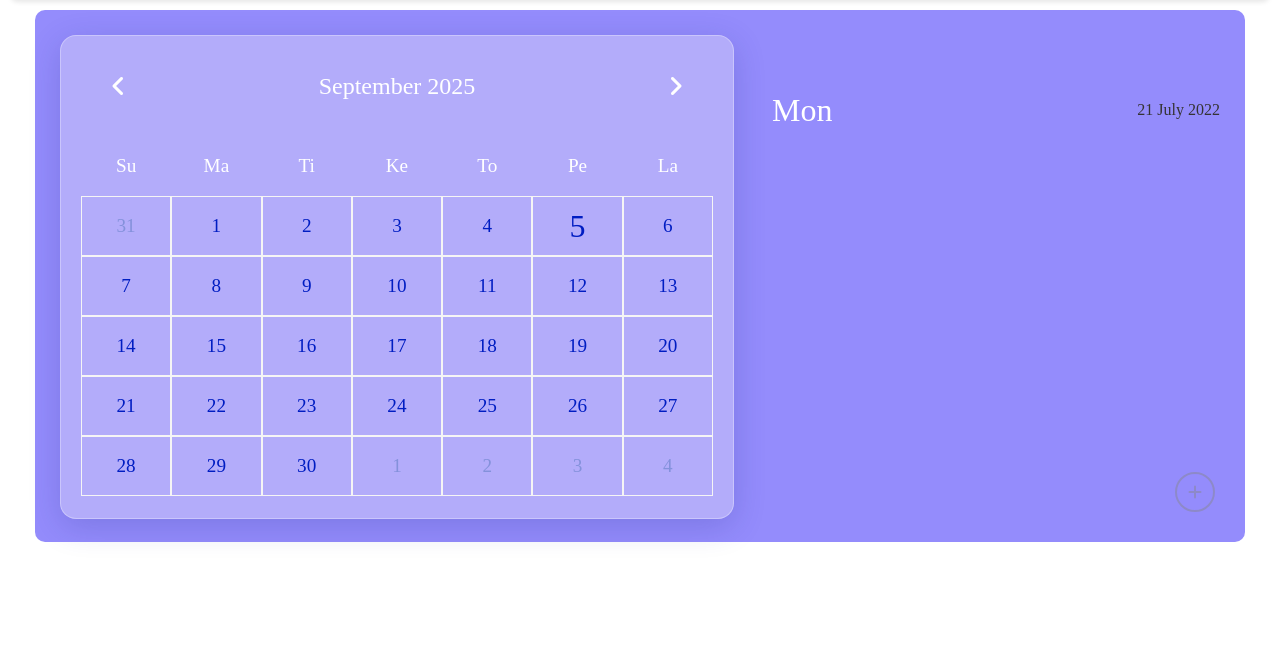
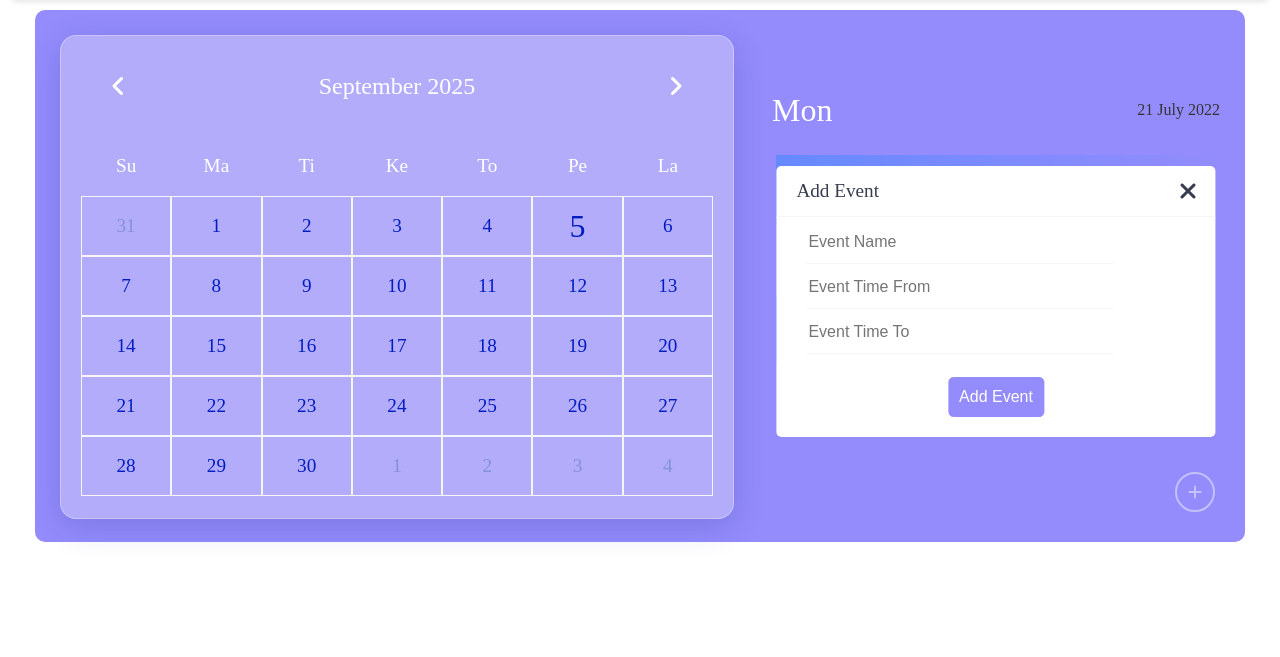
Before and after one commit to titskupitsku/projekti25, a PHP site: page /Homepage.html in a window 1280 px wide. Shown: the part 80-737 px from the top of the page. Run offline with PHP 8.4, Linux system fonts and the light colour scheme.

Commit message:
tein oikeapuolen kalantarista

```diff
--- a/Homepage.html
+++ b/Homepage.html
@@ -117,8 +117,41 @@
                 <div class="event-date">21 July 2022</div>
             </div>
             <div class="events">
-                <!--I will add events by js-->
-            </div>
+  <!-- Sample Event 1 -->
+  <div class="event">
+    <div class="title">
+      <i class="fas fa-circle"></i>
+      <span class="event-title">Team Meeting</span>
+    </div>
+    <div class="event-time">10:00 AM – 11:00 AM</div>
+  </div>
+
+  <!-- Sample Event 2 -->
+  <div class="event">
+    <div class="title">
+      <i class="fas fa-circle"></i>
+      <span class="event-title">Project Review</span>
+    </div>
+    <div class="event-time">1:30 PM – 2:30 PM</div>
+  </div>
+
+  <!-- Sample Event 3 -->
+  <div class="event">
+    <div class="title">
+      <i class="fas fa-circle"></i>
+      <span class="event-title">Client Call</span>
+    </div>
+    <div class="event-time">4:00 PM – 4:45 PM</div>
+  </div>
+
+  <!-- No Event Message (optional) -->
+  <!-- Uncomment this if there are no events -->
+  <!--
+  <div class="no-event">No events scheduled</div>
+  -->
+</div>
+
+
             <div class="add-event-wrapper">
                 <div class="add-event-header">
                     <div class="title">Add Event</div>
--- a/styles.css
+++ b/styles.css
@@ -417,10 +417,9 @@
   justify-content: center;
   flex-direction: column;
   gap: 5px;
-  padding: 0 20px;
-  padding-left: 50px;
   color: #fff;
-  background: linear-gradient(90deg, #3f4458, transparent);
+  padding: 0px 10px;
+  background: linear-gradient(90deg, #6589ff, transparent);
   cursor: pointer;
 }
 /* even event */
@@ -428,7 +427,7 @@
   background: transparent;
 }
 .events .event:hover {
-  background: linear-gradient(90deg, var(--primary-clr), transparent);
+  background: linear-gradient(90deg, #001dc2, transparent);
 }
 .events .event .title {
   display: flex;
@@ -441,7 +440,7 @@
   margin-left: 20px;
 }
 .events .event i {
-  color: var(--primary-clr);
+  color: #001dc2;
   font-size: 0.5rem;
 }
 .events .event:hover i {
@@ -450,26 +449,25 @@
 .events .event .event-time {
   font-size: 0.8rem;
   font-weight: 400;
-  color: #878895;
+  color: #222224;
   margin-left: 15px;
   pointer-events: none;
 }
 .events .event:hover .event-time {
   color: #fff;
 }
-/* add tick in event after */
 .events .event::after {
-  content: "✓";
+  content: "\2715";
   position: absolute;
   top: 50%;
   right: 0;
-  font-size: 3rem;
+  font-size: 2rem;
   line-height: 1;
   display: none;
   align-items: center;
   justify-content: center;
-  opacity: 0.3;
-  color: var(--primary-clr);
+  opacity: 0.7;
+  color: #fff;
   transform: translateY(-50%);
 }
 .events .event:hover::after {
@@ -483,15 +481,18 @@
   justify-content: center;
   font-size: 1.5rem;
   font-weight: 500;
-  color: #878895;
+  color: #1d1d1e;
 }
 .add-event-wrapper {
   position: absolute;
   bottom: 100px;
   left: 50%;
   width: 90%;
-  max-height: 0;
+  max-height: 300px;
   overflow: hidden;
+  display: flex;
+  flex-direction: column;
+  gap: 5px;
   border-radius: 5px;
   background-color: #fff;
   transform: translateX(-50%);
@@ -506,13 +507,13 @@
   display: flex;
   align-items: center;
   justify-content: space-between;
-  padding: 0 20px;
   color: #373c4f;
   border-bottom: 1px solid #f5f5f5;
 }
 .add-event-header .close {
   font-size: 1.5rem;
   cursor: pointer;
+  padding-right: 20px;
 }
 .add-event-header .close:hover {
   color: var(--primary-clr);
@@ -520,6 +521,7 @@
 .add-event-header .title {
   font-size: 1.2rem;
   font-weight: 500;
+  padding-left: 20px;
 }
 .add-event-body {
   width: 100%;
@@ -527,15 +529,17 @@
   display: flex;
   flex-direction: column;
   gap: 5px;
-  padding: 20px;
+
+
 }
-.add-event-body .add-event-input {
-  width: 100%;
+.add-event-input{
+  width: 70%;
   height: 40px;
   display: flex;
   align-items: center;
   justify-content: space-between;
-  gap: 10px;
+  padding-left: 30px;
+
 
 }
 .add-event-body .add-event-input input {
@@ -544,7 +548,6 @@
   outline: none;
   border: none;
   border-bottom: 1px solid #f5f5f5;
-  padding: 0 10px;
   font-size: 1rem;
   font-weight: 400;
   color: #373c4f;
@@ -582,8 +585,8 @@
   align-items: center;
   justify-content: center;
   font-size: 1rem;
-  color: #878895;
-  border: 2px solid #878895;
+  color: #f6f7ff;
+  border: 2px solid #f3f4fe;
   opacity: 0.5;
   border-radius: 50%;
   background-color: transparent;
```
